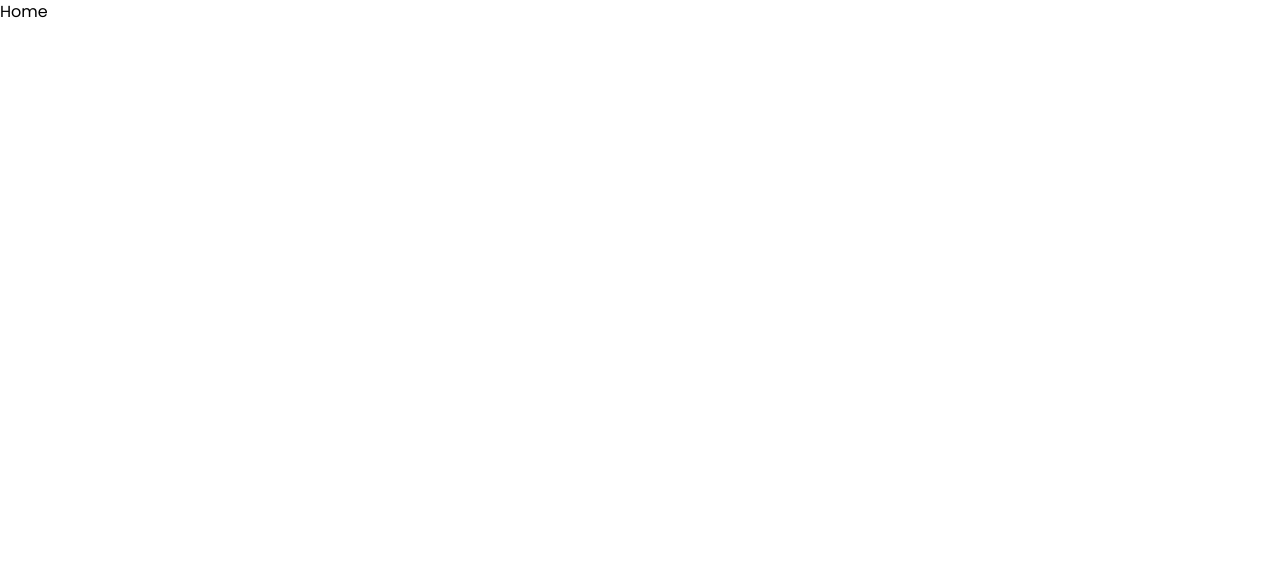
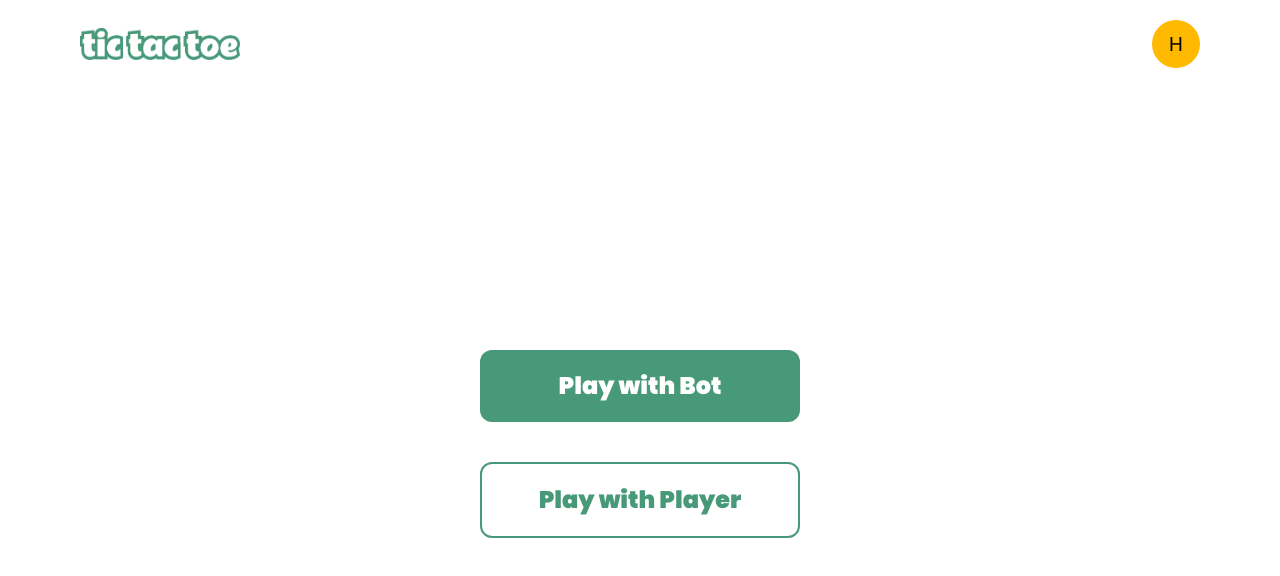
Before and after one commit to harishihan-c/multi-server-tic-tac-toe, a React (Vite) app in the folder client/: page /home in a window 1280 px wide. Shown: the top 576 px of the page. Built offline with nearby package versions, Linux system fonts and the light colour scheme; a web font is replaced by a local one.

Commit message:
feat: add selecting button

```diff
--- a/client/src/pages/Home.jsx
+++ b/client/src/pages/Home.jsx
@@ -1,9 +1,27 @@
-import React from 'react'
+import React, { useEffect, useState } from "react";
+import NavBar from "../components/NavBar";
+import { useNavigate } from "react-router-dom";
 
 const Home = () => {
+  const navigate = useNavigate();
+
+  const handleClickBot = () => {
+    navigate("/bot");
+  };
+
+  const handleClickPlayer = () => {
+    navigate("/player")
+  }
+
   return (
-    <div>Home</div>
-  )
-}
+    <div className="flex flex-col min-h-screen">
+      <NavBar />
+      <div className="flex flex-col flex-1 justify-center items-center gap-10 font-black text-2xl">
+        <button onClick={handleClickBot} className="w-80 py-5 rounded-xl bg-[#479979] text-white">Play with Bot</button>
+        <button onClick={handleClickPlayer} className="w-80 py-5 rounded-xl border-[#479979] border-2 text-[#479979]">Play with Player</button>
+      </div>
+    </div>
+  );
+};
 
-export default Home
+export default Home;
```
